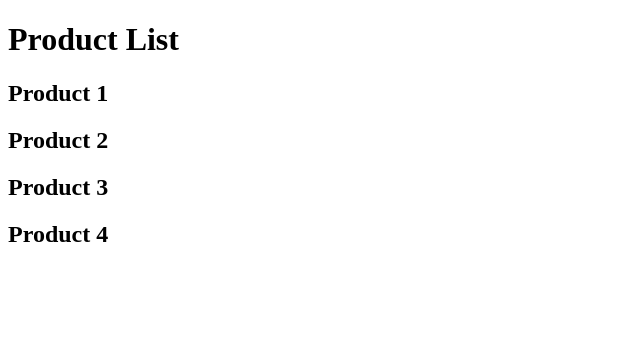
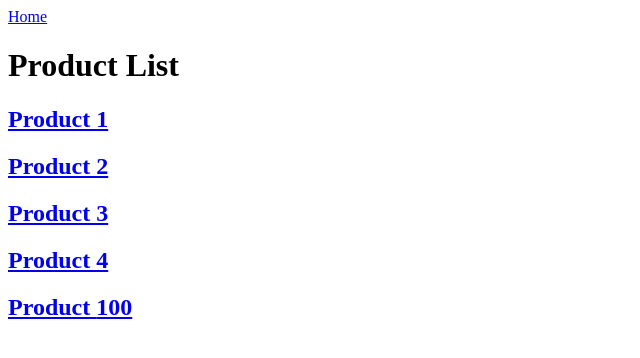
Before and after one commit to nico9506/svelteKit01, a SvelteKit app: page /products in a window 1280 px wide. Shown: the top 358 px of the page, without its empty margins (0-640 px from the left). Built offline with nearby package versions, Linux system fonts and the light colour scheme.

Commit message:
feat: route navigation

```diff
--- a/src/routes/+page.svelte
+++ b/src/routes/+page.svelte
@@ -1,2 +1,5 @@
 <h1>Neovim (Lazyvim) + SvelteKit</h1>
 <p>Visit <a href="https://kit.svelte.dev">kit.svelte.dev</a> to read the documentation</p>
+
+<a href="/blog">Blog</a>
+<a href="/products">Products</a>
--- a/src/routes/products/+page.svelte
+++ b/src/routes/products/+page.svelte
@@ -1,5 +1,12 @@
+<script>
+	export let productId = 100;
+</script>
+
+<a href="/">Home</a>
+
 <h1>Product List</h1>
-<h2>Product 1</h2>
-<h2>Product 2</h2>
-<h2>Product 3</h2>
-<h2>Product 4</h2>
+<h2><a href="/products/1">Product 1</a></h2>
+<h2><a href="/products/2">Product 2</a></h2>
+<h2><a href="/products/3">Product 3</a></h2>
+<h2><a href="/products/4">Product 4</a></h2>
+<h2><a href="/products/{productId}">Product {productId}</a></h2>
```
